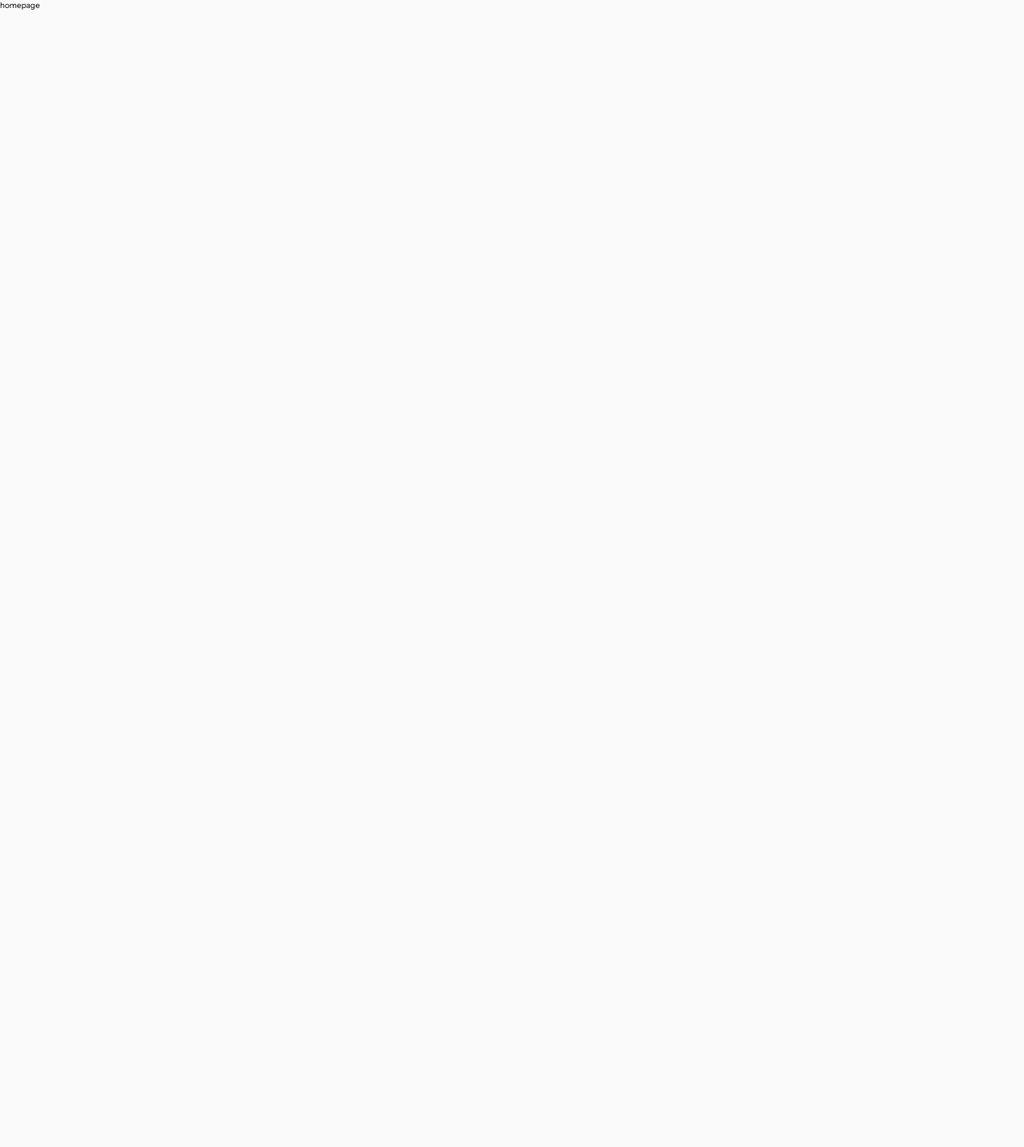
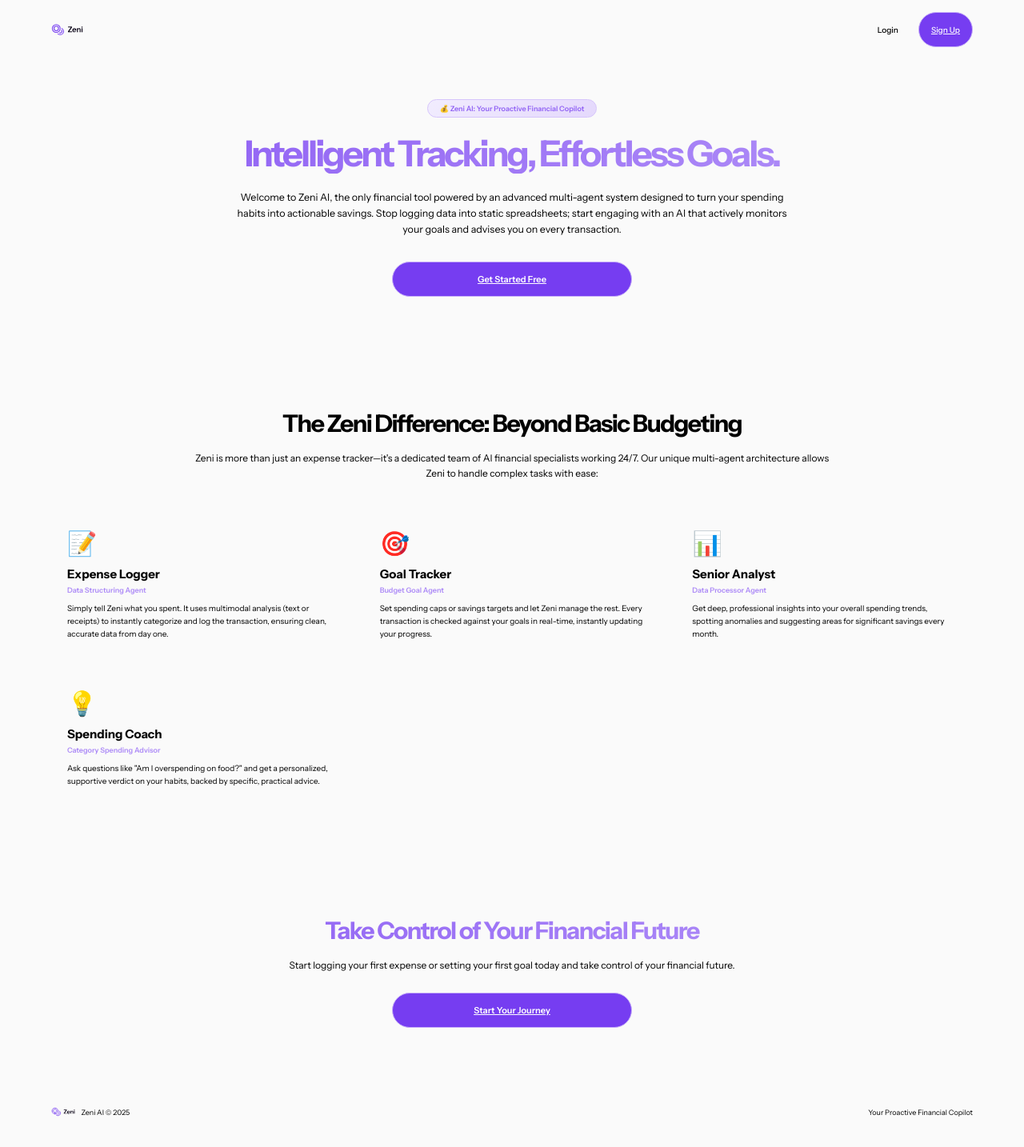
Before and after one commit to Daviddix/zeni, a Next.js app in the folder client/: page / in a window 1280 px wide. Shown: the whole page at 80% size. Before the commit the page ends 800 px from the top, so only its background shows below. Built offline with nearby package versions, Linux system fonts and the light colour scheme.

Commit message:
feat: Implement landing page layout and styling with navigation, hero section, and footer

```diff
--- /dev/null
+++ b/client/app/page.css
@@ -0,0 +1,263 @@
+.landing-page-main {
+    width: 100%;
+    min-height: 100vh;
+    margin: 0;
+    padding: 0;
+}
+
+/* Navigation */
+.landing-nav {
+    display: flex;
+    justify-content: space-between;
+    align-items: center;
+    padding: 1.5rem 5%;
+    max-width: 1400px;
+    margin: 0 auto;
+}
+
+.nav-links {
+    display: flex;
+    gap: 1rem;
+    align-items: center;
+}
+
+.login-link {
+    padding: 0.75rem 1.5rem;
+    text-decoration: none;
+    color: var(--text-primary);
+    font-weight: 500;
+    border-radius: 8px;
+    transition: background-color 0.2s;
+}
+
+.login-link:hover {
+    background-color: var(--background-secondary);
+}
+
+.signup-btn {
+    padding: 0.75rem 1.5rem;
+    font-size: 1rem;
+}
+
+/* Hero Section */
+.hero-section {
+    text-align: center;
+    padding: 5rem 5% 8rem 5%;
+    max-width: 900px;
+    margin: 0 auto;
+}
+
+.hero-badge {
+    display: inline-block;
+    background: linear-gradient(135deg, var(--primary-light-100), var(--primary-light-200));
+    color: var(--primary-light-800);
+    padding: 0.5rem 1.5rem;
+    border-radius: 50px;
+    font-weight: 600;
+    font-size: 0.9rem;
+    margin-bottom: 2rem;
+    border: 1px solid var(--primary-light-300);
+}
+
+.hero-section h1 {
+    font-size: 4.5rem;
+    line-height: 1.1;
+    letter-spacing: -3px;
+    margin: 0 0 2rem 0;
+    color: transparent;
+    background: linear-gradient(135deg, var(--primary-light-800), var(--primary-light-600));
+    -webkit-background-clip: text;
+    background-clip: text;
+}
+
+.hero-description {
+    font-size: 1.25rem;
+    line-height: 1.6;
+    color: var(--text-secondary);
+    margin: 0 auto 3rem auto;
+    max-width: 700px;
+}
+
+.cta-button {
+    padding: 1rem 2.5rem;
+    font-size: 1.1rem;
+    font-weight: 600;
+}
+
+.cta-button:hover {
+    background: var(--primary-light-600);
+    transform: translateY(-2px);
+}
+
+/* Difference Section */
+.difference-section {
+    padding: 6rem 5% 8rem 5%;
+    max-width: 1400px;
+    margin: 0 auto;
+    background: linear-gradient(180deg, transparent, var(--background-secondary), transparent);
+}
+
+.difference-section h2 {
+    text-align: center;
+    font-size: 3rem;
+    letter-spacing: -1.5px;
+    margin-bottom: 1.5rem;
+    color: var(--text-primary);
+}
+
+.section-subtitle {
+    text-align: center;
+    font-size: 1.2rem;
+    line-height: 1.6;
+    color: var(--text-secondary);
+    max-width: 800px;
+    margin: 0 auto 4rem auto;
+}
+
+/* Agents Grid */
+.agents-grid {
+    display: grid;
+    grid-template-columns: repeat(auto-fit, minmax(280px, 1fr));
+    gap: 2rem;
+    margin-top: 3rem;
+}
+
+.agent-card {
+    background: var(--background-primary);
+    border: 1px solid var(--border-color);
+    border-radius: 16px;
+    padding: 2rem;
+    transition: all 0.3s ease;
+}
+
+.agent-card:hover {
+    transform: translateY(-8px);
+    box-shadow: 0 12px 40px rgba(0, 0, 0, 0.1);
+    border-color: var(--primary-light-400);
+}
+
+.agent-icon {
+    font-size: 3rem;
+    margin-bottom: 1rem;
+}
+
+.agent-card h3 {
+    font-size: 1.5rem;
+    margin: 0 0 0.5rem 0;
+    color: var(--text-primary);
+}
+
+.agent-subtitle {
+    font-size: 0.9rem;
+    color: var(--primary-light-600);
+    font-weight: 600;
+    margin: 0 0 1rem 0;
+}
+
+.agent-description {
+    font-size: 1rem;
+    line-height: 1.6;
+    color: var(--text-secondary);
+    margin: 0;
+}
+
+/* CTA Section */
+.cta-section {
+    text-align: center;
+    padding: 6rem 5%;
+    max-width: 800px;
+    margin: 0 auto;
+}
+
+.cta-section h2 {
+    font-size: 3rem;
+    letter-spacing: -1.5px;
+    margin-bottom: 1.5rem;
+    background: linear-gradient(135deg, var(--primary-light-800), var(--primary-light-600));
+    -webkit-background-clip: text;
+    background-clip: text;
+    color: transparent;
+}
+
+.cta-section p {
+    font-size: 1.2rem;
+    line-height: 1.6;
+    color: var(--text-secondary);
+    margin-bottom: 2.5rem;
+}
+
+.cta-button-secondary {
+    padding: 1rem 2.5rem;
+    font-size: 1.1rem;
+    font-weight: 600;
+}
+
+/* Footer */
+.landing-footer {
+    border-top: 1px solid var(--border-color);
+    padding: 3rem 5%;
+    background: var(--background-secondary);
+}
+
+.footer-content {
+    max-width: 1400px;
+    margin: 0 auto;
+    display: flex;
+    justify-content: space-between;
+    align-items: center;
+}
+
+.footer-brand {
+    display: flex;
+    align-items: center;
+    gap: 0.75rem;
+}
+
+.footer-brand p {
+    margin: 0;
+    font-size: 0.9rem;
+    color: var(--text-secondary);
+}
+
+.footer-tagline {
+    font-size: 0.9rem;
+    color: var(--text-secondary);
+    margin: 0;
+}
+
+/* Responsive Design */
+@media (max-width: 768px) {
+    .hero-section h1 {
+        font-size: 2.5rem;
+        letter-spacing: -1.5px;
+    }
+
+    .hero-description {
+        font-size: 1rem;
+    }
+
+    .difference-section h2,
+    .cta-section h2 {
+        font-size: 2rem;
+    }
+
+    .agents-grid {
+        grid-template-columns: 1fr;
+    }
+
+    .footer-content {
+        flex-direction: column;
+        gap: 1rem;
+        text-align: center;
+    }
+
+    .nav-links {
+        gap: 0.5rem;
+    }
+
+    .signup-btn,
+    .login-link {
+        padding: 0.6rem 1rem;
+        font-size: 0.9rem;
+    }
+}
--- a/client/app/page.tsx
+++ b/client/app/page.tsx
@@ -1,8 +1,109 @@
-import React from 'react'
+"use client"
+
+import Image from 'next/image'
+import Link from 'next/link'
+import logo from "@/public/images/logo.svg"
+import "./page.css"
 
 function page() {
   return (
-    <div>homepage</div>
+    <main className="landing-page-main">
+      <nav className="landing-nav">
+        <Image src={logo} alt="Zeni logo" width={40} height={40} />
+        <div className="nav-links">
+          <Link href="/login" className="login-link">Login</Link>
+          <Link href="/signup" className="primary-button signup-btn">Sign Up</Link>
+        </div>
+      </nav>
+
+      <section className="hero-section">
+        <div className="hero-badge">💰 Zeni AI: Your Proactive Financial Copilot</div>
+        <h1>Intelligent Tracking, Effortless Goals.</h1>
+        <p className="hero-description">
+          Welcome to Zeni AI, the only financial tool powered by an advanced multi-agent system
+          designed to turn your spending habits into actionable savings. Stop logging data into
+          static spreadsheets; start engaging with an AI that actively monitors your goals and
+          advises you on every transaction.
+        </p>
+        <Link href="/signup" className="primary-button cta-button">
+          Get Started Free
+        </Link>
+      </section>
+
+      <section className="difference-section">
+        <h2>The Zeni Difference: Beyond Basic Budgeting</h2>
+        <p className="section-subtitle">
+          Zeni is more than just an expense tracker—it&apos;s a dedicated team of AI financial
+          specialists working 24/7. Our unique multi-agent architecture allows Zeni to handle
+          complex tasks with ease:
+        </p>
+
+        <div className="agents-grid">
+          <div className="agent-card">
+            <div className="agent-icon">📝</div>
+            <h3>Expense Logger</h3>
+            <p className="agent-subtitle">Data Structuring Agent</p>
+            <p className="agent-description">
+              Simply tell Zeni what you spent. It uses multimodal analysis (text or receipts)
+              to instantly categorize and log the transaction, ensuring clean, accurate data
+              from day one.
+            </p>
+          </div>
+
+          <div className="agent-card">
+            <div className="agent-icon">🎯</div>
+            <h3>Goal Tracker</h3>
+            <p className="agent-subtitle">Budget Goal Agent</p>
+            <p className="agent-description">
+              Set spending caps or savings targets and let Zeni manage the rest. Every
+              transaction is checked against your goals in real-time, instantly updating
+              your progress.
+            </p>
+          </div>
+
+          <div className="agent-card">
+            <div className="agent-icon">📊</div>
+            <h3>Senior Analyst</h3>
+            <p className="agent-subtitle">Data Processor Agent</p>
+            <p className="agent-description">
+              Get deep, professional insights into your overall spending trends, spotting
+              anomalies and suggesting areas for significant savings every month.
+            </p>
+          </div>
+
+          <div className="agent-card">
+            <div className="agent-icon">💡</div>
+            <h3>Spending Coach</h3>
+            <p className="agent-subtitle">Category Spending Advisor</p>
+            <p className="agent-description">
+              Ask questions like &quot;Am I overspending on food?&quot; and get a personalized,
+              supportive verdict on your habits, backed by specific, practical advice.
+            </p>
+          </div>
+        </div>
+      </section>
+
+      <section className="cta-section">
+        <h2>Take Control of Your Financial Future</h2>
+        <p>
+          Start logging your first expense or setting your first goal today and take control
+          of your financial future.
+        </p>
+        <Link href="/signup" className="primary-button cta-button-secondary">
+          Start Your Journey
+        </Link>
+      </section>
+
+      <footer className="landing-footer">
+        <div className="footer-content">
+          <div className="footer-brand">
+            <Image src={logo} alt="Zeni logo" width={30} height={30} />
+            <p>Zeni AI © 2025</p>
+          </div>
+          <p className="footer-tagline">Your Proactive Financial Copilot</p>
+        </div>
+      </footer>
+    </main>
   )
 }
 
--- a/client/components/dashboard/AddNewEntryModal/AddNewEntryModal.css
+++ b/client/components/dashboard/AddNewEntryModal/AddNewEntryModal.css
@@ -78,7 +78,7 @@
     overflow-y: auto;
 }
 
-.add-entry-messages>h1.empty-text {
+h1.empty-text {
     color: var(--primary-dark-600, #2F1860);
     text-align: center;
     font-family: "Instrument Sans";
--- a/client/components/dashboard/CategoryPieChart/CategoryPieChart.tsx
+++ b/client/components/dashboard/CategoryPieChart/CategoryPieChart.tsx
@@ -1,5 +1,6 @@
 import { normalizeData } from '@/libs/normalize';
 import { Cell, Pie, PieChart, PieLabelRenderProps } from 'recharts';
+import EmptyText from '../EmptyText/EmptyText';
 
 const RADIAN = Math.PI / 180;
 const COLORS = ['#763df1', '#00C49F', '#FFBB28', '#FF8042', '#3498db', '#e74c3c'];
@@ -33,6 +34,10 @@ const renderCustomizedLabel = ({ cx, cy, midAngle, innerRadius, outerRadius, nam
 export default function PieChartWithCustomizedLabel({ isAnimationActive = true, allExpenses }: { isAnimationActive?: boolean, allExpenses: expenseType[] }) {
   const chartData = normalizeData(allExpenses);
 
+  if(allExpenses.length === 0) {
+    return <EmptyText textToDisplay="No expenses to display yet" />;
+  }
+
   return (
     <PieChart style={{ width: '100%', maxWidth: '500px', maxHeight: '25rem', aspectRatio: 1 }} responsive>
       <Pie
--- a/client/components/dashboard/Sidebar/Sidebar.css
+++ b/client/components/dashboard/Sidebar/Sidebar.css
@@ -70,6 +70,7 @@
     -moz-border-radius: 50%;
     -ms-border-radius: 50%;
     -o-border-radius: 50%;
+    object-fit: cover;
 }
 
 @media screen and (min-width: 900px) {
```
